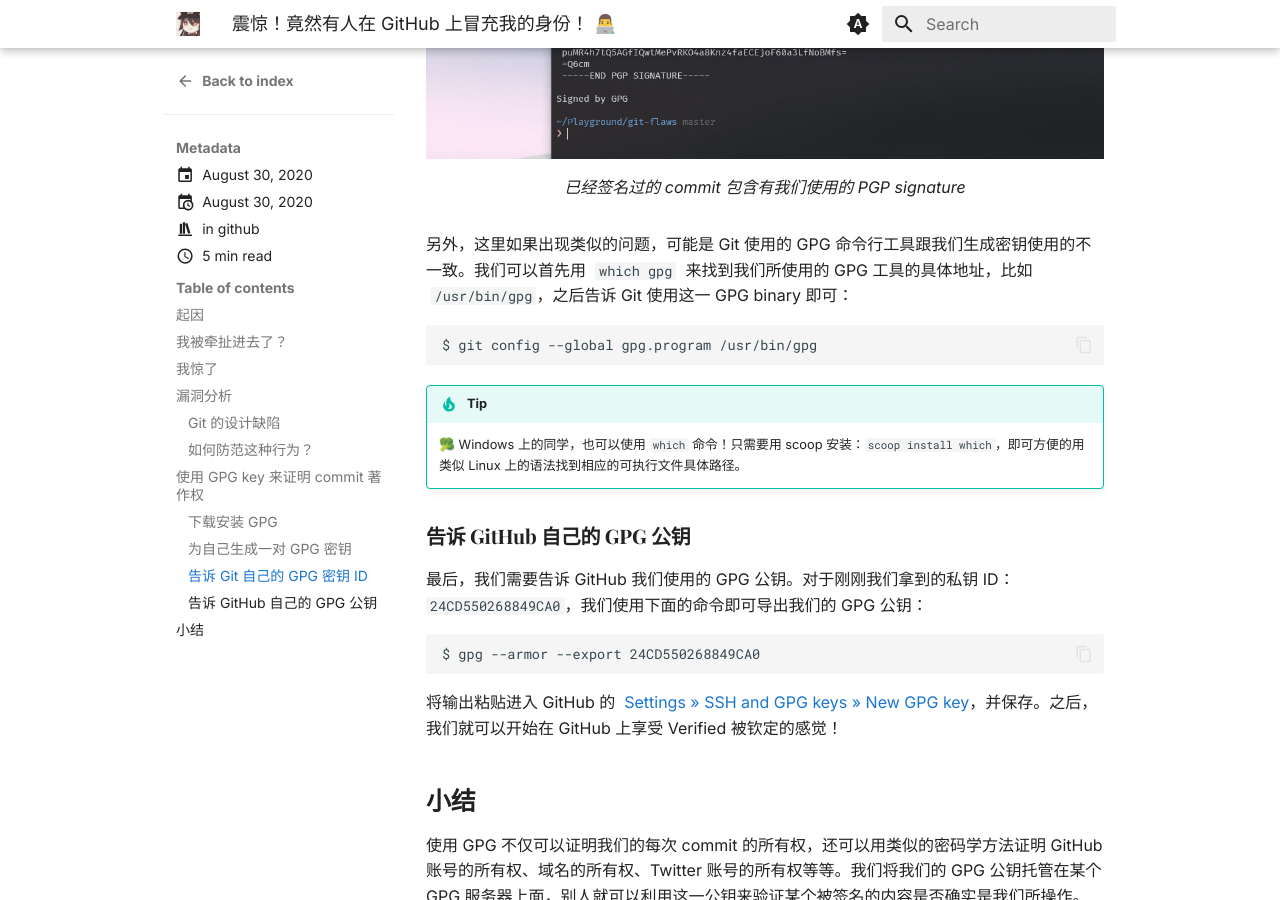
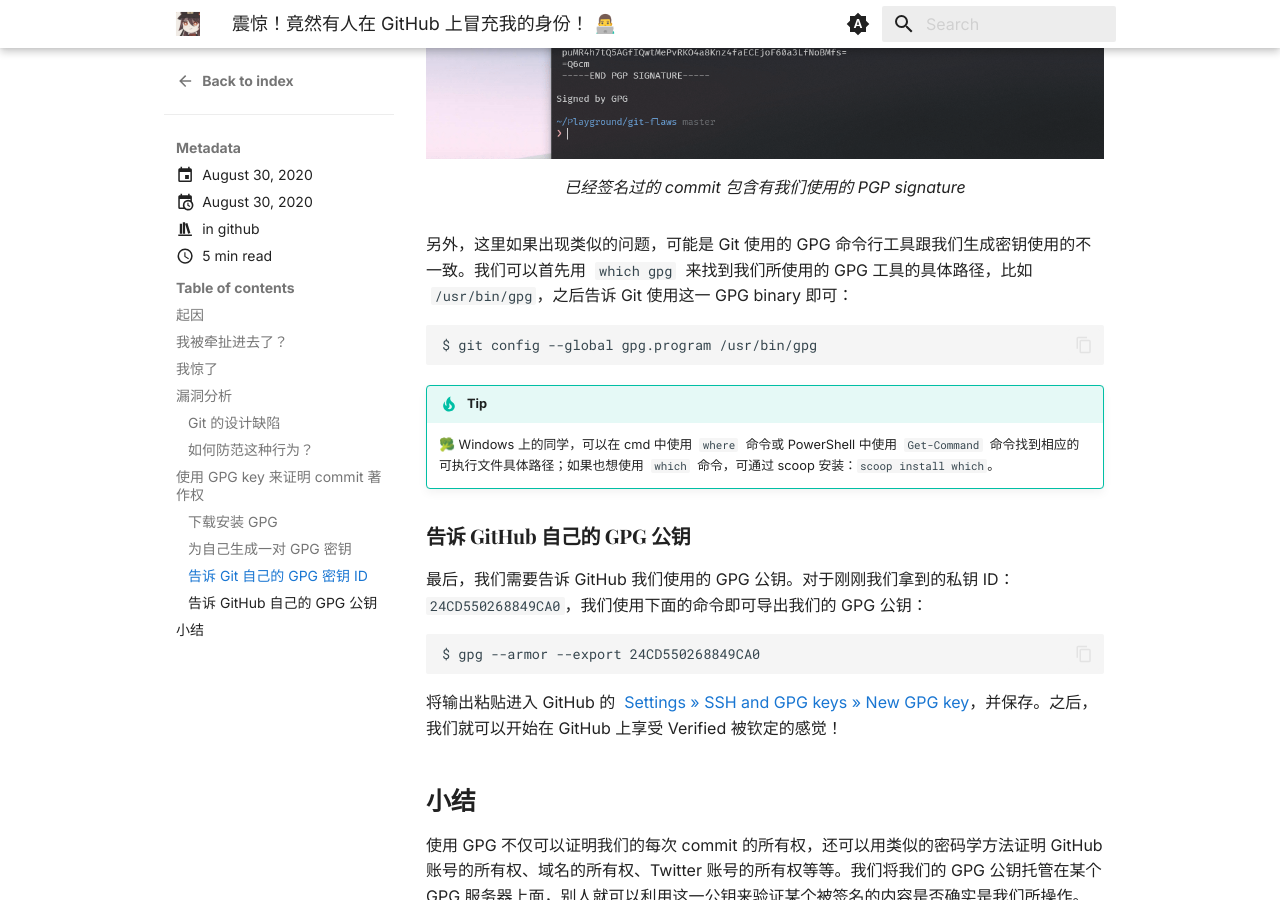
Before and after one commit to spencerwooo/spencerwoo.com, an MkDocs documentation site: the page built from docs/blog/posts/wait-this-is-not-my-commit.md, in a window 1280 px wide and 900 px high, scrolled down 8382 px. Built offline with MkDocs 1.6.1 and Material for MkDocs 9.7.7, drawn with Linux system fonts in a browser that asks for light colours; some web fonts are replaced; comment, search, counter and statistics services are not loaded.

Commit message:
Rewrite tip about "which" equivalents on Windows; fix naming consistency
- fix naming consistency: 文件的“具体路径”而不是“具体地址”。
- rewrite tip about "which" equivalents on Windows; 先推荐操作系统的内置命令，再推荐由 scoop 分发的包。

````diff
--- a/docs/blog/posts/wait-this-is-not-my-commit.md
+++ b/docs/blog/posts/wait-this-is-not-my-commit.md
@@ -209,14 +209,14 @@
   <figcaption>已经签名过的 commit 包含有我们使用的 PGP signature</figcaption>
 </figure>
 
-另外，这里如果出现类似的问题，可能是 Git 使用的 GPG 命令行工具跟我们生成密钥使用的不一致。我们可以首先用  `which gpg`  来找到我们所使用的 GPG 工具的具体地址，比如  `/usr/bin/gpg`，之后告诉 Git 使用这一 GPG binary 即可：
+另外，这里如果出现类似的问题，可能是 Git 使用的 GPG 命令行工具跟我们生成密钥使用的不一致。我们可以首先用  `which gpg`  来找到我们所使用的 GPG 工具的具体路径，比如  `/usr/bin/gpg`，之后告诉 Git 使用这一 GPG binary 即可：
 
 ```
 $ git config --global gpg.program /usr/bin/gpg
 ```
 
 !!! tip
-    🥦 Windows 上的同学，也可以使用 `which` 命令！只需要用 scoop 安装：`scoop install which`，即可方便的用类似 Linux 上的语法找到相应的可执行文件具体路径。
+    🥦 Windows 上的同学，可以在 cmd 中使用  `where`  命令或 PowerShell 中使用  `Get-Command`  命令找到相应的可执行文件具体路径；如果也想使用  `which`  命令，可通过 scoop 安装：`scoop install which`。
 
 ### **告诉 GitHub 自己的 GPG 公钥**
 
````
